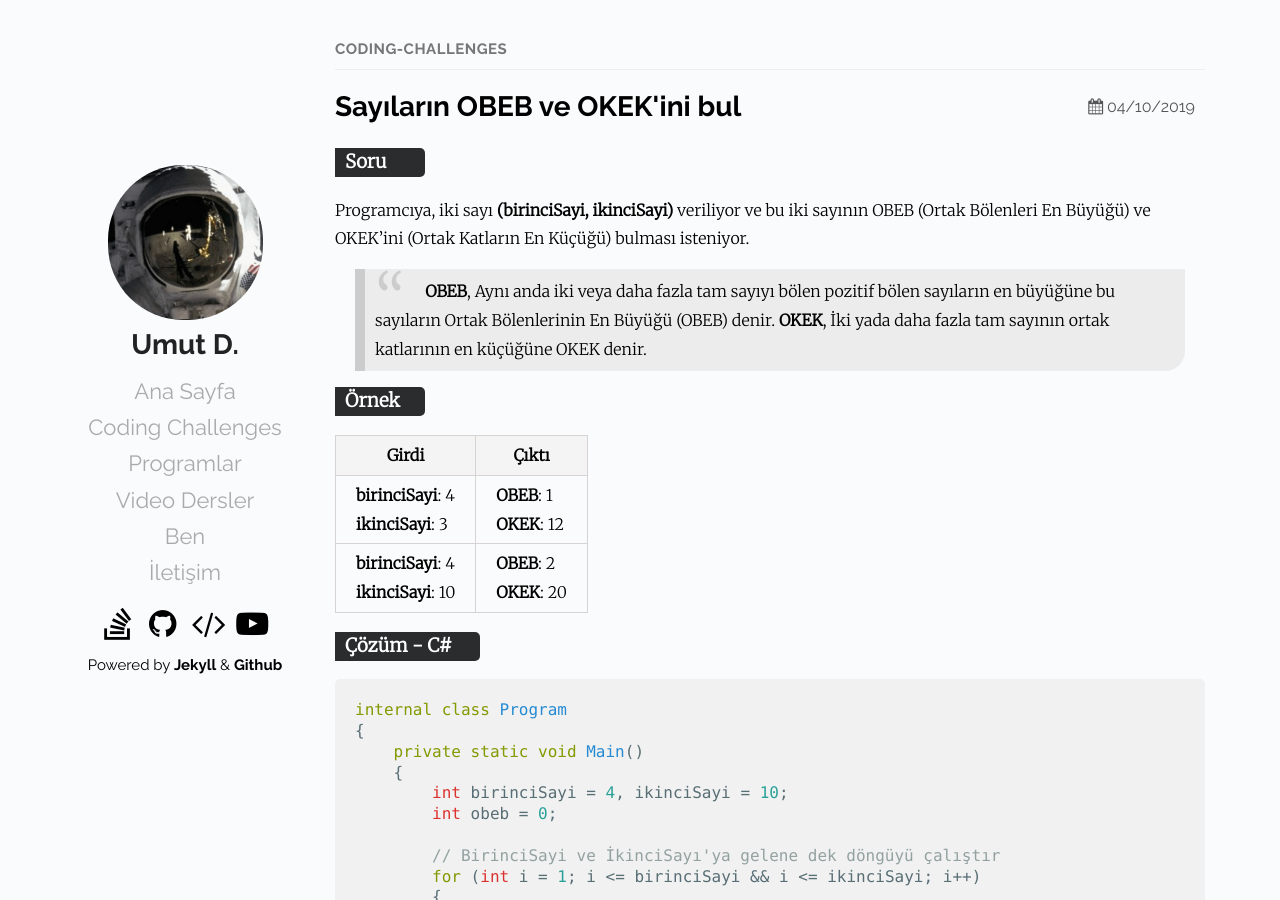
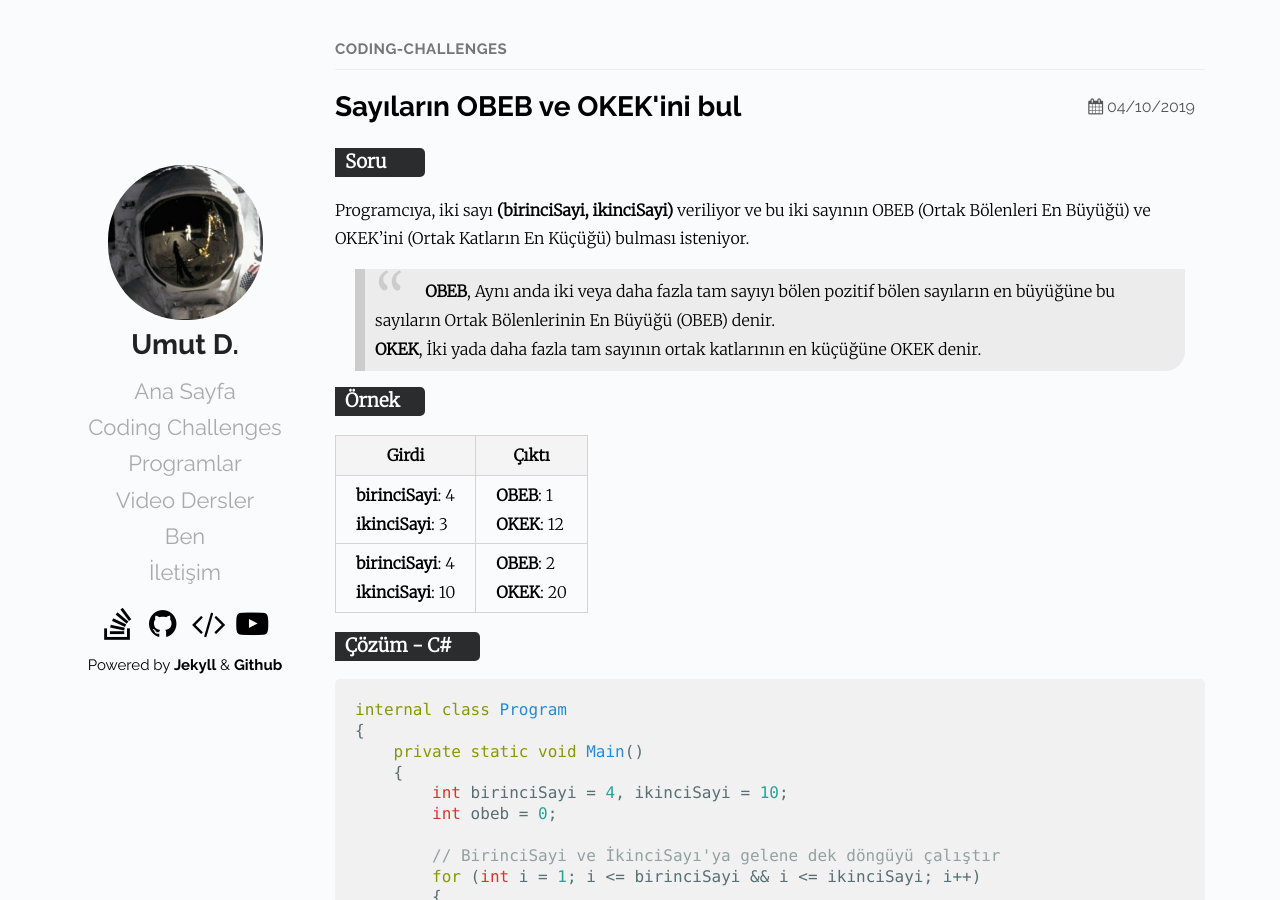
Before and after one commit to Umut-D/umutd.com, a Jekyll site: the page built from _posts/coding-challenges/2019-10-05-sayilarin-obeb-ve-okekini-bul.md, in a window 1280 px wide and 900 px high. Built offline with Jekyll 4.4.1, drawn with Linux system fonts in a browser that asks for light colours.

```diff
--- a/_posts/coding-challenges/2019-10-05-sayilarin-obeb-ve-okekini-bul.md
+++ b/_posts/coding-challenges/2019-10-05-sayilarin-obeb-ve-okekini-bul.md
@@ -9,7 +9,7 @@ excerpt: Programcıya, iki sayı (birinciSayi, ikinciSayi) veriliyor ve bu iki s
 ### Soru
 Programcıya, iki sayı **(birinciSayi, ikinciSayi)** veriliyor ve bu iki sayının OBEB (Ortak Bölenleri En Büyüğü) ve OKEK'ini (Ortak Katların En Küçüğü) bulması isteniyor.
 
->**OBEB**, Aynı anda iki veya daha fazla tam sayıyı bölen pozitif bölen sayıların en büyüğüne bu sayıların Ortak Bölenlerinin En Büyüğü (OBEB) denir.
+>**OBEB**, Aynı anda iki veya daha fazla tam sayıyı bölen pozitif bölen sayıların en büyüğüne bu sayıların Ortak Bölenlerinin En Büyüğü (OBEB) denir.<br>
 >**OKEK**, İki yada daha fazla tam sayının ortak katlarının en küçüğüne OKEK denir.
 
 ### Örnek
```
